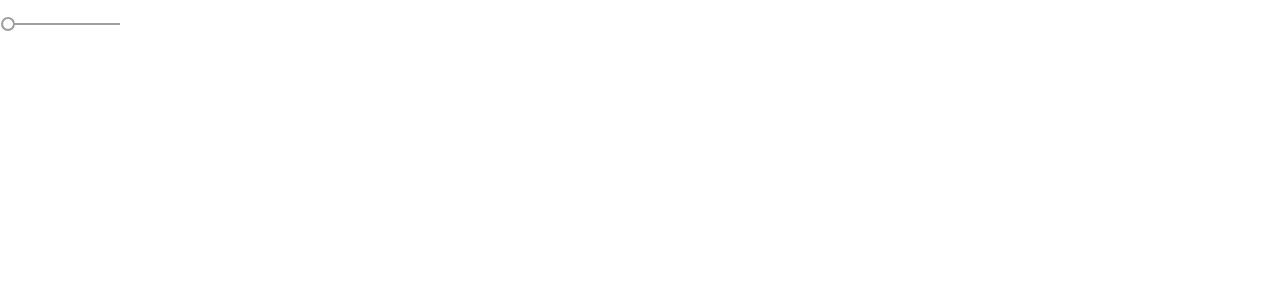
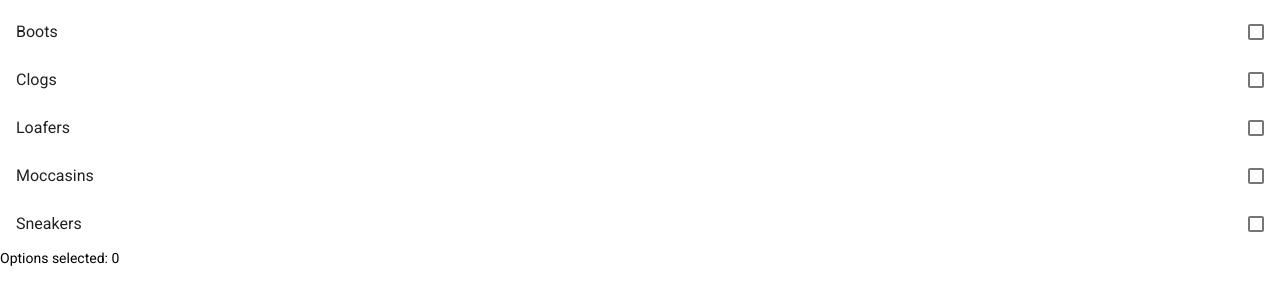
Before and after one commit to Danlei27/Basic-project-Angular, an Angular app: page / in a window 1280 px wide. Shown: the top 302 px of the page. Built offline with nearby package versions, Linux system fonts and the light colour scheme.

Commit message:
Navigation lists (exemple)

```diff
--- a/src/app/app.component.html
+++ b/src/app/app.component.html
@@ -1,2 +1,11 @@
-<mat-slider min="1" max="100" step="1" value="1"></mat-slider>
+<mat-selection-list #shoes>
+  <mat-list-option *ngFor="let shoe of typesOfShoes">
+    {{ shoe }}
+  </mat-list-option>
+</mat-selection-list>
+
+<p>
+  Options selected: {{ shoes.selectedOptions.selected.length }}
+</p>
+
 <router-outlet></router-outlet>
--- a/src/app/app.component.ts
+++ b/src/app/app.component.ts
@@ -7,4 +7,5 @@ import { Component } from '@angular/core';
 })
 export class AppComponent {
   title = 'basic-project';
+  typesOfShoes: string[] = ['Boots', 'Clogs', 'Loafers', 'Moccasins', 'Sneakers'];
 }
```
